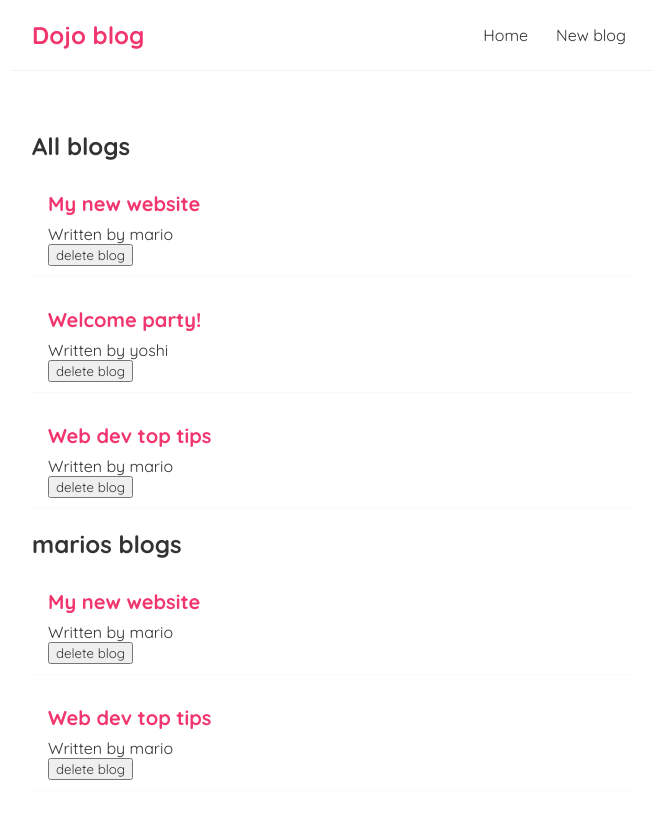
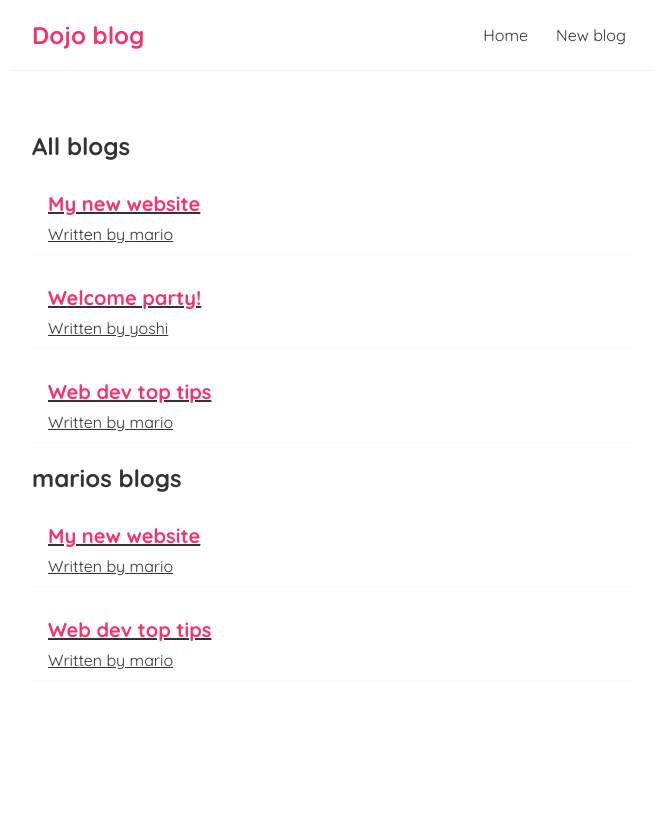
Before and after one commit to claudianaghi99/Reactapp, a React (Create React App) app: page / in a window 1280 px wide. Shown: the top 818 px of the page, without its empty margins (308-964 px from the left). Built offline with nearby package versions, Linux system fonts and the light colour scheme.

Commit message:
Added blog list component

```diff
--- a/src/BlogList.js
+++ b/src/BlogList.js
@@ -1,13 +1,17 @@
-const BlogList = ({blogs,title, handleDelete}) => {
+import { Link } from "react-router-dom";
+
+const BlogList = ({blogs,title}) => {
 
   return (
     <div className="blog-list">
       <h2>{title}</h2>
       {blogs.map((blog) => (
         <div className="blog-preview" key={blog.id}>
-          <h2>{blog.title}</h2>
-          <p>Written by {blog.author}</p>
-          <button onClick={() => handleDelete(blog.id)}>delete blog</button>
+          <Link to={`/blogs/${blog.id}`}>
+            <h2>{blog.title}</h2>
+            <p>Written by {blog.author}</p>
+          </Link>
+
         </div>
       ))}
     </div>
```
